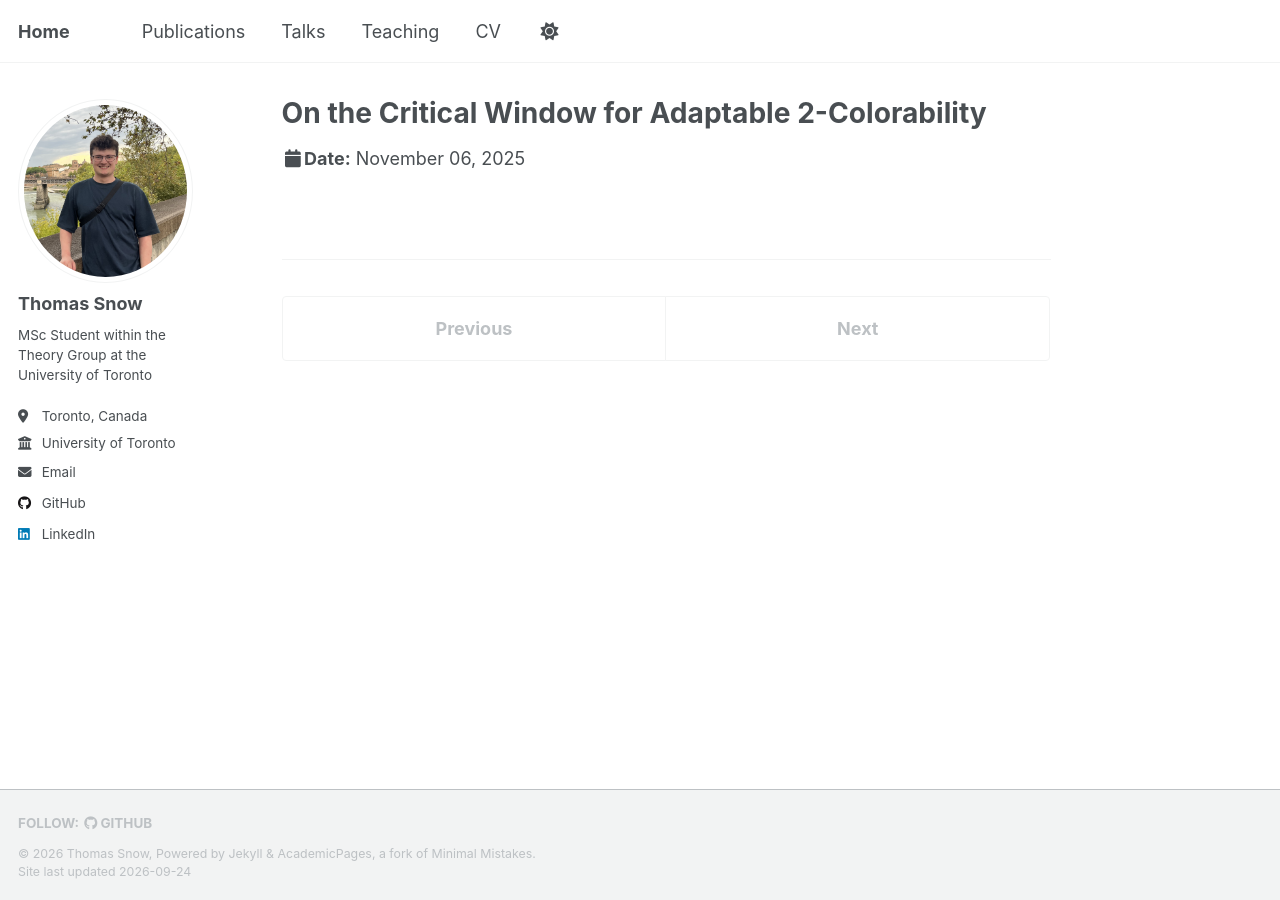
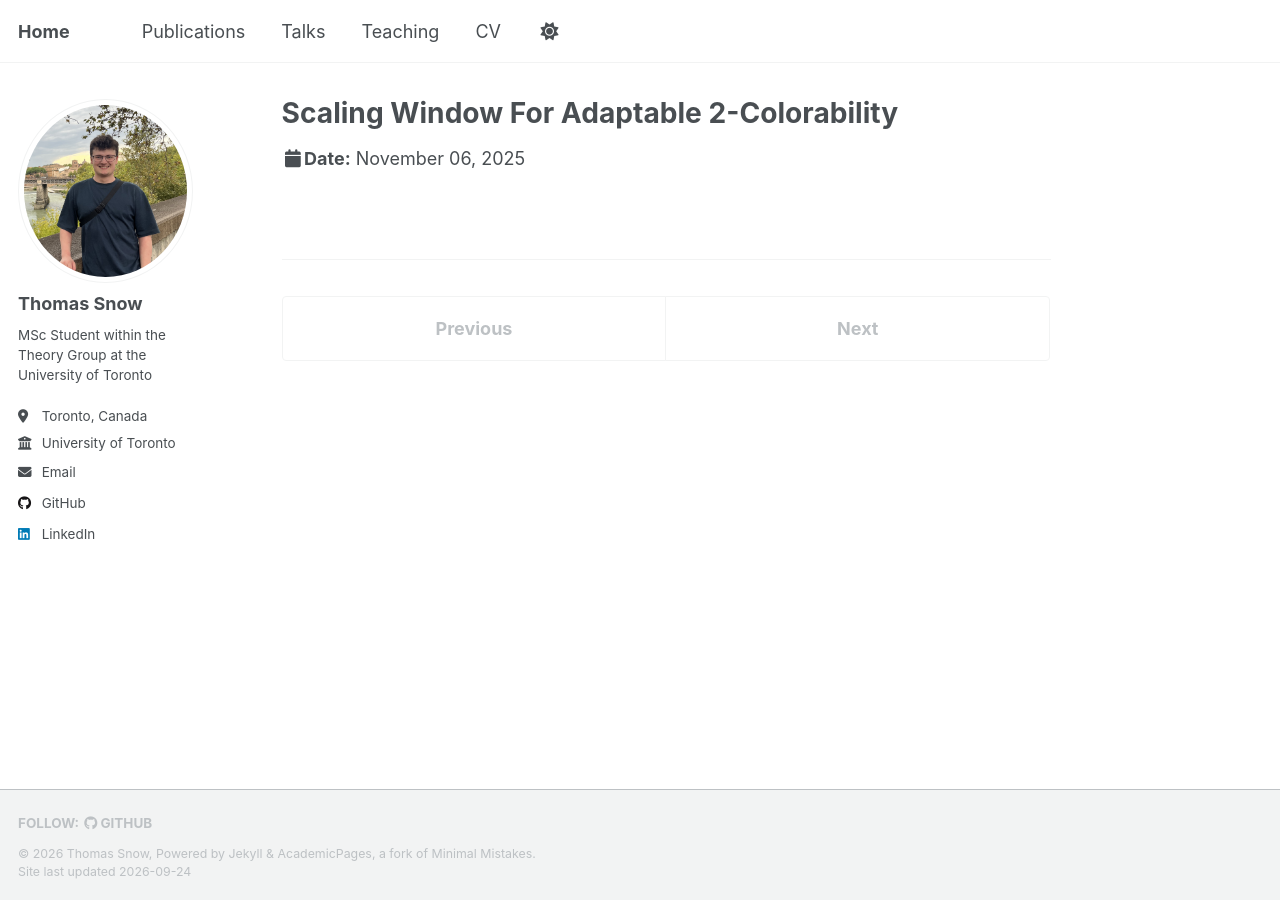
Before and after one commit to tsnowh/tsnowh.github.io, a Jekyll site: the page built from _talks/TSS-Nov-2025.md, in a window 1280 px wide. Built offline with Jekyll 4.4.1, drawn with Linux system fonts in a browser that asks for light colours; a script that is not in the unit is left out.

Commit message:
Update title and slides URL for TSS talk

```diff
--- a/_talks/TSS-Nov-2025.md
+++ b/_talks/TSS-Nov-2025.md
@@ -1,9 +1,9 @@
 ---
-title: "On the Critical Window for Adaptable 2-Colorability"
+title: "Scaling Window For Adaptable 2-Colorability"
 collection: talks
 type: "Seminar"
 permalink: /talks/TSS-Nov-2025
-slidesurl: 'https://tsnowh.github.io/files/WAOA-2025-presentation.pdf'
+slidesurl: 'https://tsnowh.github.io/files/TSS-Nov-2025.pdf'
 venue: "Theory Student Seminar (TSS), University of Toronto, Faculty of Computer Science"
 date: 2025-11-06
 location: "Toronto, Canada"
```
